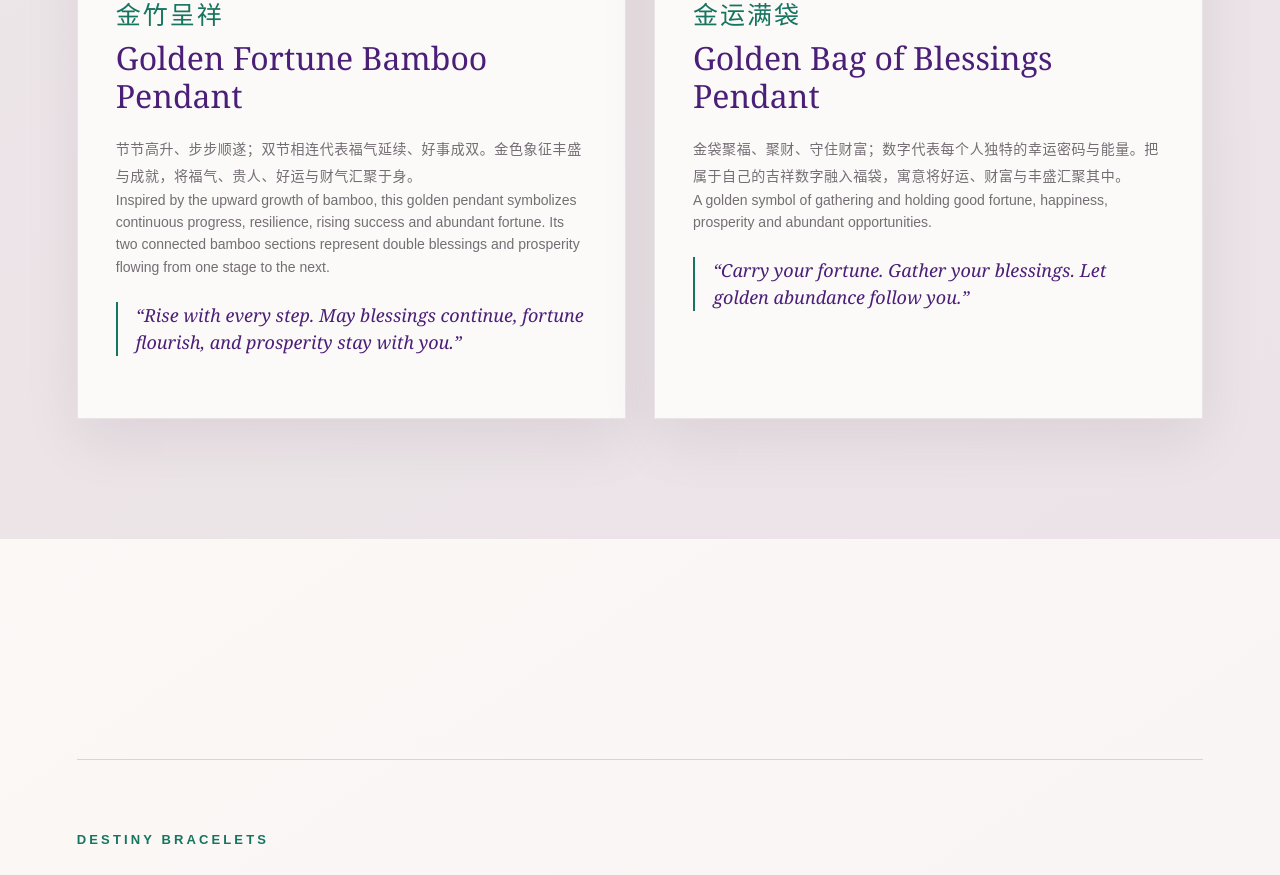
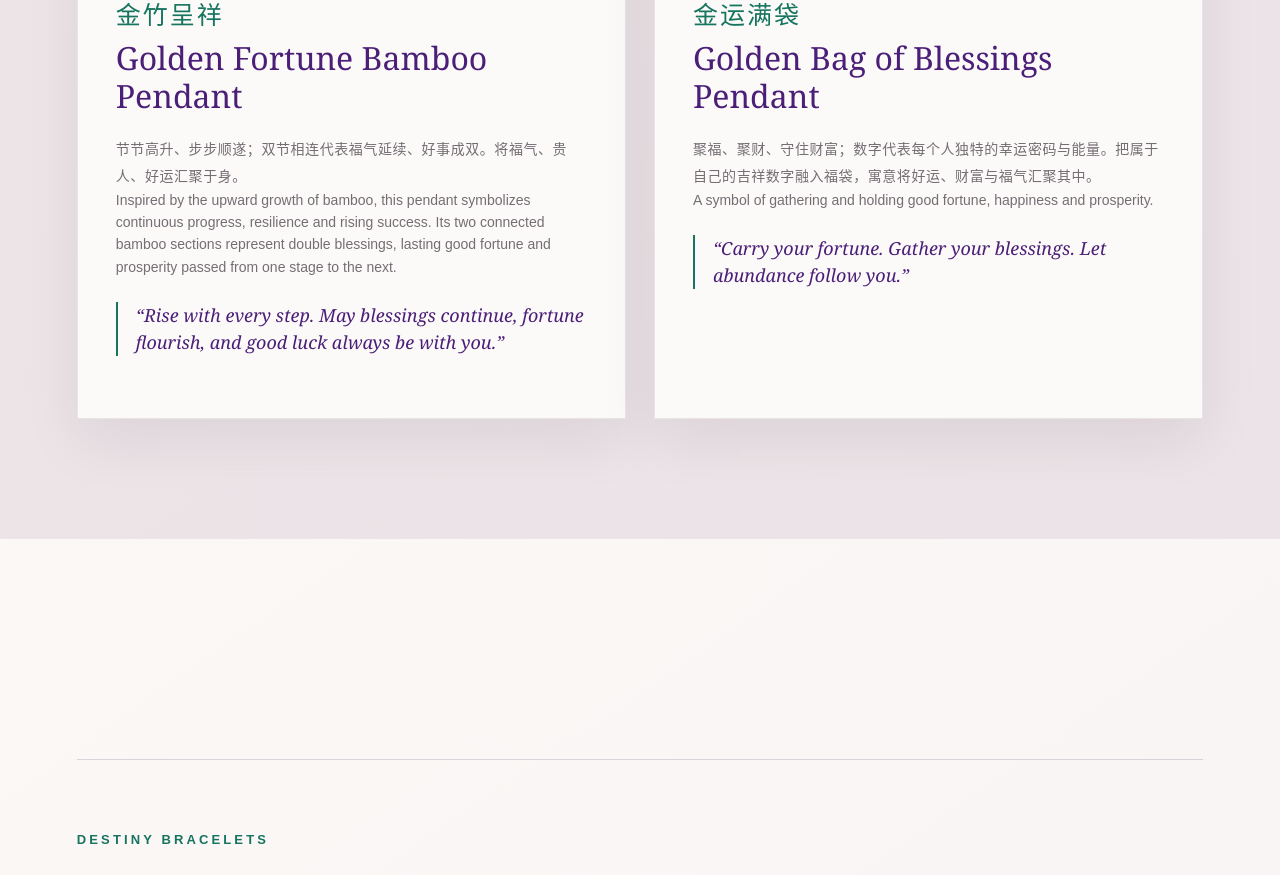
Before and after one commit to yukytay/code9-website, a Next.js app: page /products in a window 1280 px wide. Shown: the part 10180-11055 px from the top of the page. Built offline with nearby package versions, Linux system fonts and the light colour scheme.

Commit message:
Align silver and gold pendant descriptions

```diff
--- a/app/products/page.tsx
+++ b/app/products/page.tsx
@@ -111,9 +111,9 @@ const pendants = [
     id: "golden-fortune-bamboo-pendant",
     zhTitle: "金竹呈祥",
     title: "Golden Fortune Bamboo Pendant",
-    zh: "节节高升、步步顺遂；双节相连代表福气延续、好事成双。金色象征丰盛与成就，将福气、贵人、好运与财气汇聚于身。",
-    desc: "Inspired by the upward growth of bamboo, this golden pendant symbolizes continuous progress, resilience, rising success and abundant fortune. Its two connected bamboo sections represent double blessings and prosperity flowing from one stage to the next.",
-    blessing: "Rise with every step. May blessings continue, fortune flourish, and prosperity stay with you.",
+    zh: "节节高升、步步顺遂；双节相连代表福气延续、好事成双。将福气、贵人、好运汇聚于身。",
+    desc: "Inspired by the upward growth of bamboo, this pendant symbolizes continuous progress, resilience and rising success. Its two connected bamboo sections represent double blessings, lasting good fortune and prosperity passed from one stage to the next.",
+    blessing: "Rise with every step. May blessings continue, fortune flourish, and good luck always be with you.",
     image: "/products/pendants/dp003-golden-fortune-bamboo-pendant.jpeg",
     imageAlt: "Golden Fortune Bamboo Pendant displayed on natural stone",
   },
@@ -122,9 +122,9 @@ const pendants = [
     id: "golden-bag-of-blessings-pendant",
     zhTitle: "金运满袋",
     title: "Golden Bag of Blessings Pendant",
-    zh: "金袋聚福、聚财、守住财富；数字代表每个人独特的幸运密码与能量。把属于自己的吉祥数字融入福袋，寓意将好运、财富与丰盛汇聚其中。",
-    desc: "A golden symbol of gathering and holding good fortune, happiness, prosperity and abundant opportunities.",
-    blessing: "Carry your fortune. Gather your blessings. Let golden abundance follow you.",
+    zh: "聚福、聚财、守住财富；数字代表每个人独特的幸运密码与能量。把属于自己的吉祥数字融入福袋，寓意将好运、财富与福气汇聚其中。",
+    desc: "A symbol of gathering and holding good fortune, happiness and prosperity.",
+    blessing: "Carry your fortune. Gather your blessings. Let abundance follow you.",
     image: "/products/pendants/dp004-golden-bag-of-blessings-pendant.jpeg",
     imageAlt: "Golden Bag of Blessings Pendant displayed with flowers and gold accents",
   },
```
